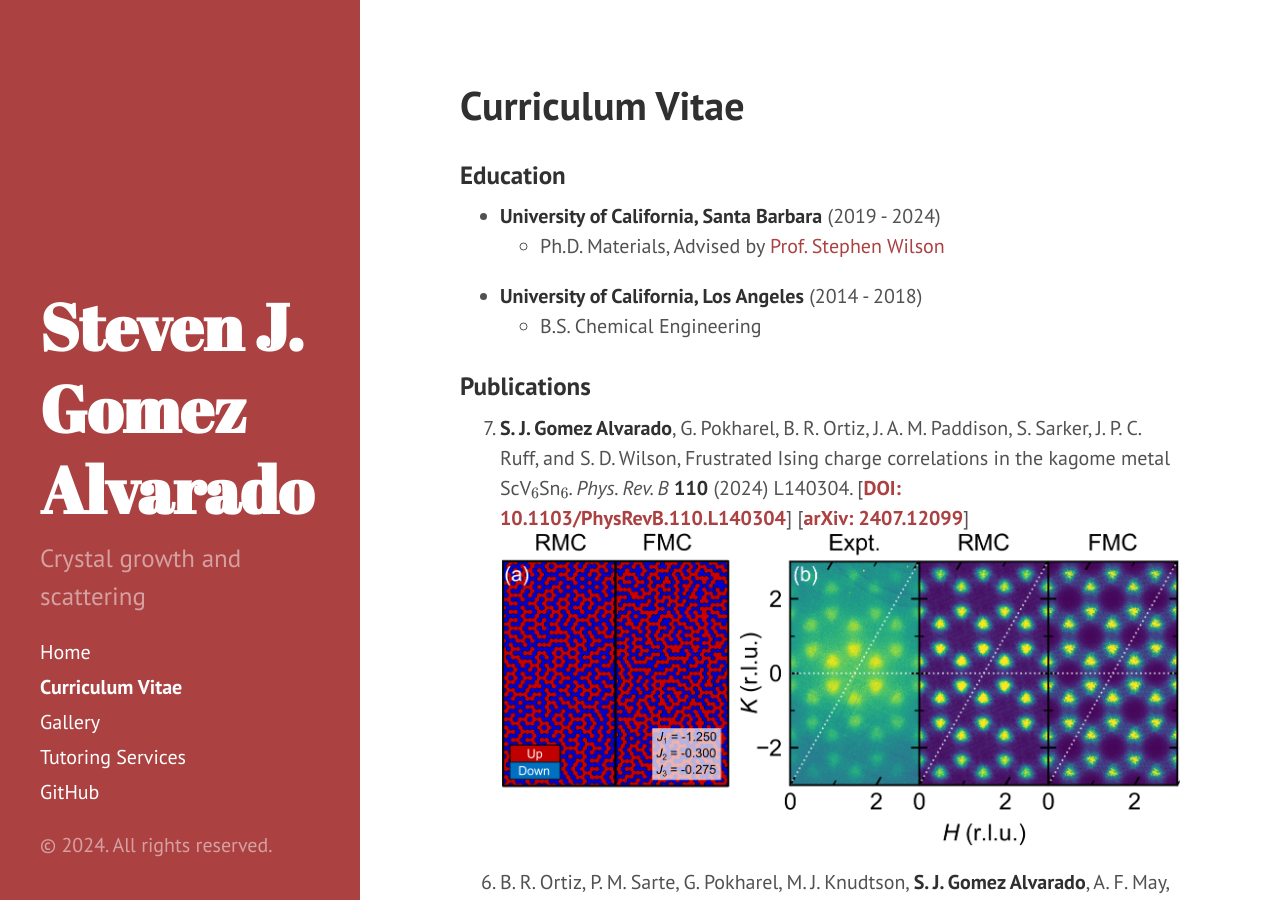
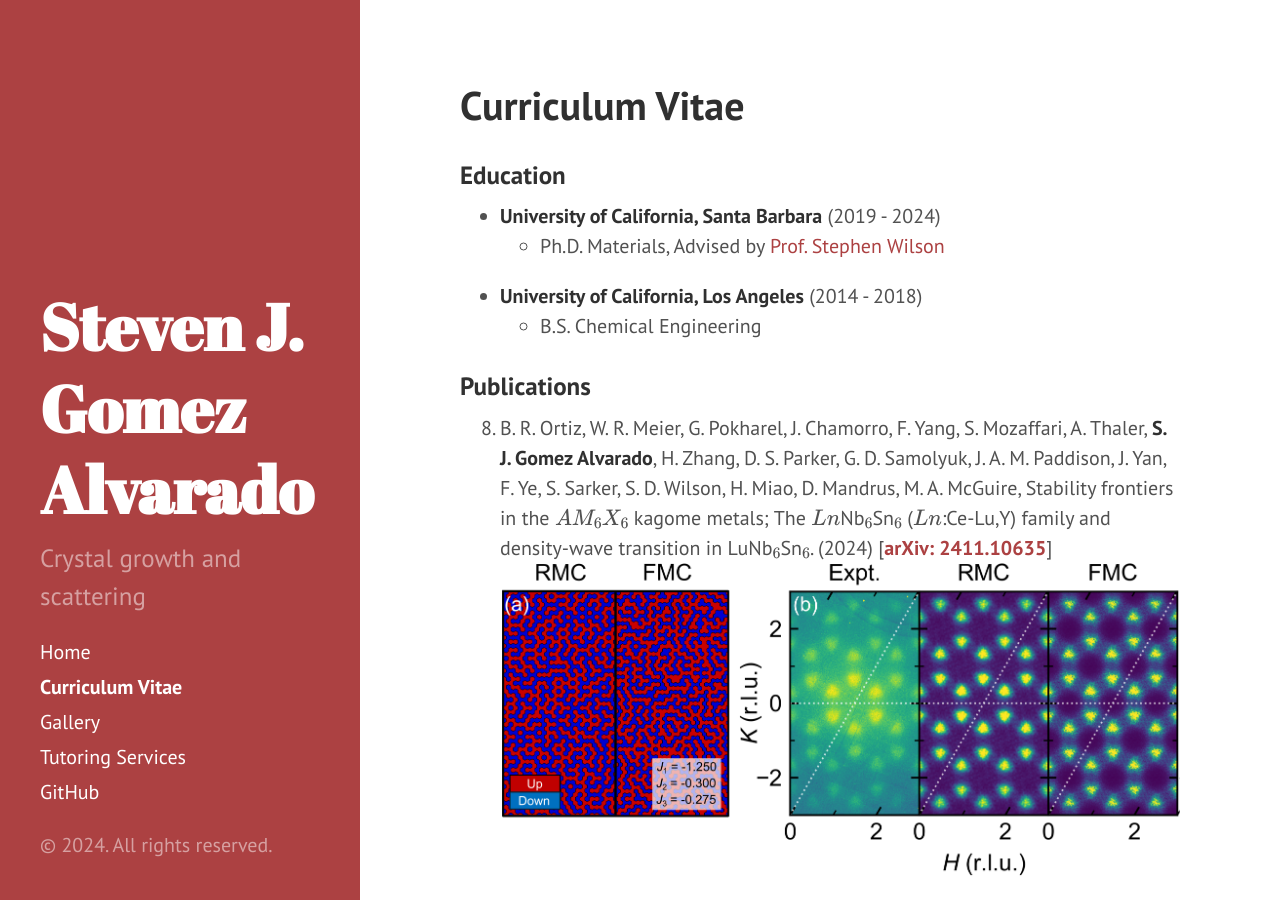
Before and after one commit to stevenjgomez/stevenjgomez.github.io, a Jekyll site: the page built from cv.md, in a window 1280 px wide and 900 px high. Built offline with Jekyll 4.4.1, drawn with Linux system fonts in a browser that asks for light colours.

Commit message:
Add 166 stability frontier paper

```diff
--- a/cv.md
+++ b/cv.md
@@ -11,6 +11,8 @@ layout: "page"
   - B.S. Chemical Engineering
 
 ### Publications
+1. B. R. Ortiz, W. R. Meier, G. Pokharel, J. Chamorro, F. Yang, S. Mozaffari, A. Thaler, **S. J. Gomez Alvarado**, H. Zhang, D. S. Parker, G. D. Samolyuk, J. A. M. Paddison, J. Yan, F. Ye, S. Sarker, S. D. Wilson, H. Miao, D. Mandrus, M. A. McGuire, Stability frontiers in the $$AM_6X_6$$ kagome metals; The $$Ln$$Nb$$_6$$Sn$$_6$$ ($$Ln$$:Ce-Lu,Y) family and density-wave transition in LuNb$$_6$$Sn$$_6$$. (2024) \[[**arXiv: 2411.10635**](https://arxiv.org/abs/2411.10635)\]
+   ![166diffuse.png](img/166diffuse.png)
 1. **S. J. Gomez Alvarado**, G. Pokharel, B. R. Ortiz, J. A. M. Paddison, S. Sarker, J. P. C. Ruff, and S. D. Wilson, Frustrated Ising charge correlations in the kagome metal ScV$$_6$$Sn$$_6$$. *Phys. Rev. B* **110** (2024) L140304. \[[**DOI: 10.1103/PhysRevB.110.L140304**](https://doi.org/10.1103/PhysRevB.110.L140304)\] \[[**arXiv: 2407.12099**](https://arxiv.org/abs/2407.12099)\]
    ![166diffuse.png](img/166diffuse.png)
 1. B. R. Ortiz, P. M. Sarte, G. Pokharel, M. J. Knudtson, **S. J. Gomez Alvarado**, A. F. May, S. Calder, L. Mangin-Thro, A. R. Wildes, H. Zhou, G. Sala, C. R. Wiebe, S. D. Wilson, J. A. M. Paddison, and A. A. Aczel, Revisiting spin ice physics in the ferromagnetic Ising pyrochlore Pr$$_2$$Sn$$_2$$O$$_7$$. *Phys. Rev. B* **109** (2024) 134420. \[[**DOI: 10.1103/PhysRevB.109.134420**](https://doi.org/10.1103/PhysRevB.109.134420)\]\[[**arXiv: 2310.16180**](https://arxiv.org/abs/2310.16180)\]
```
